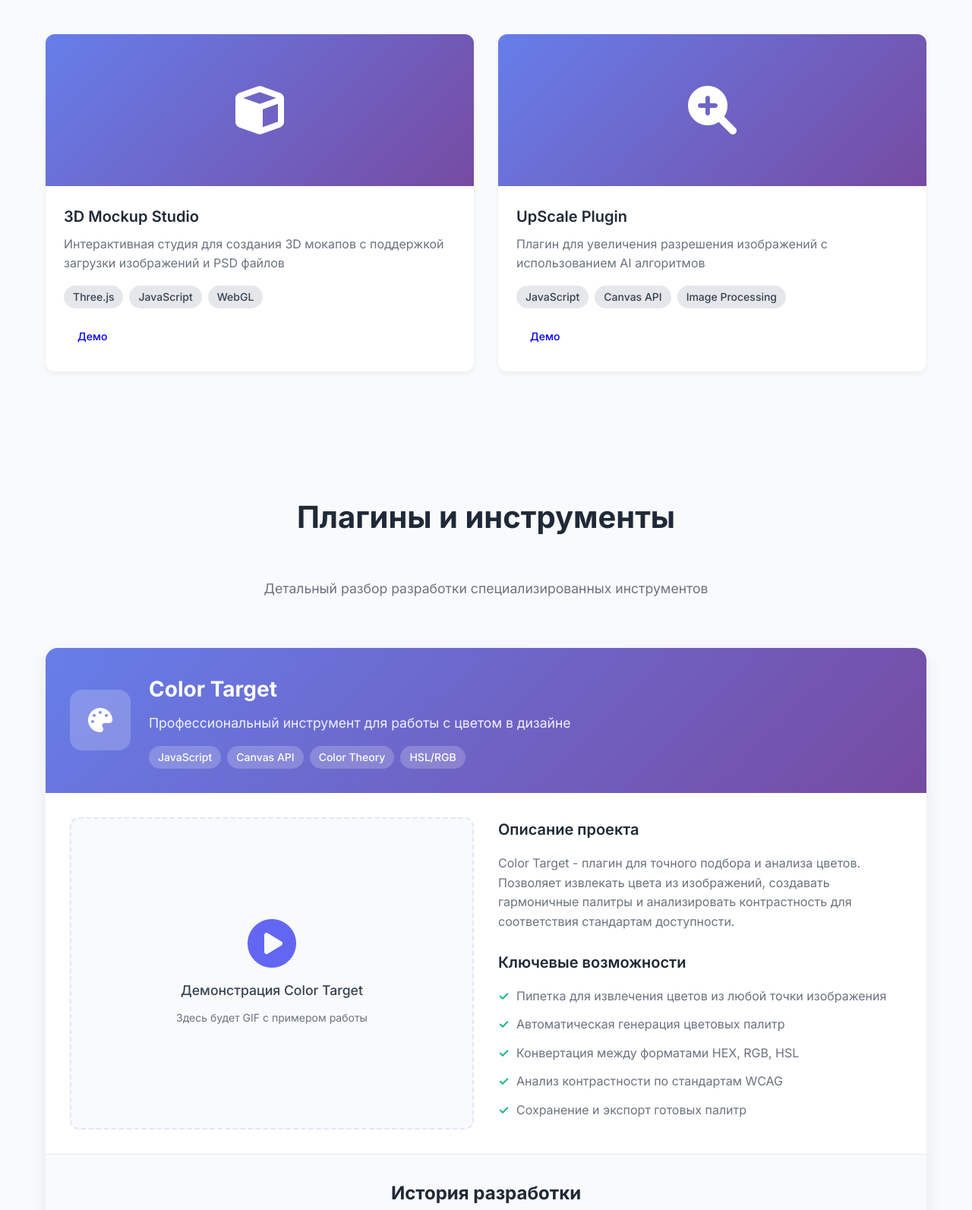
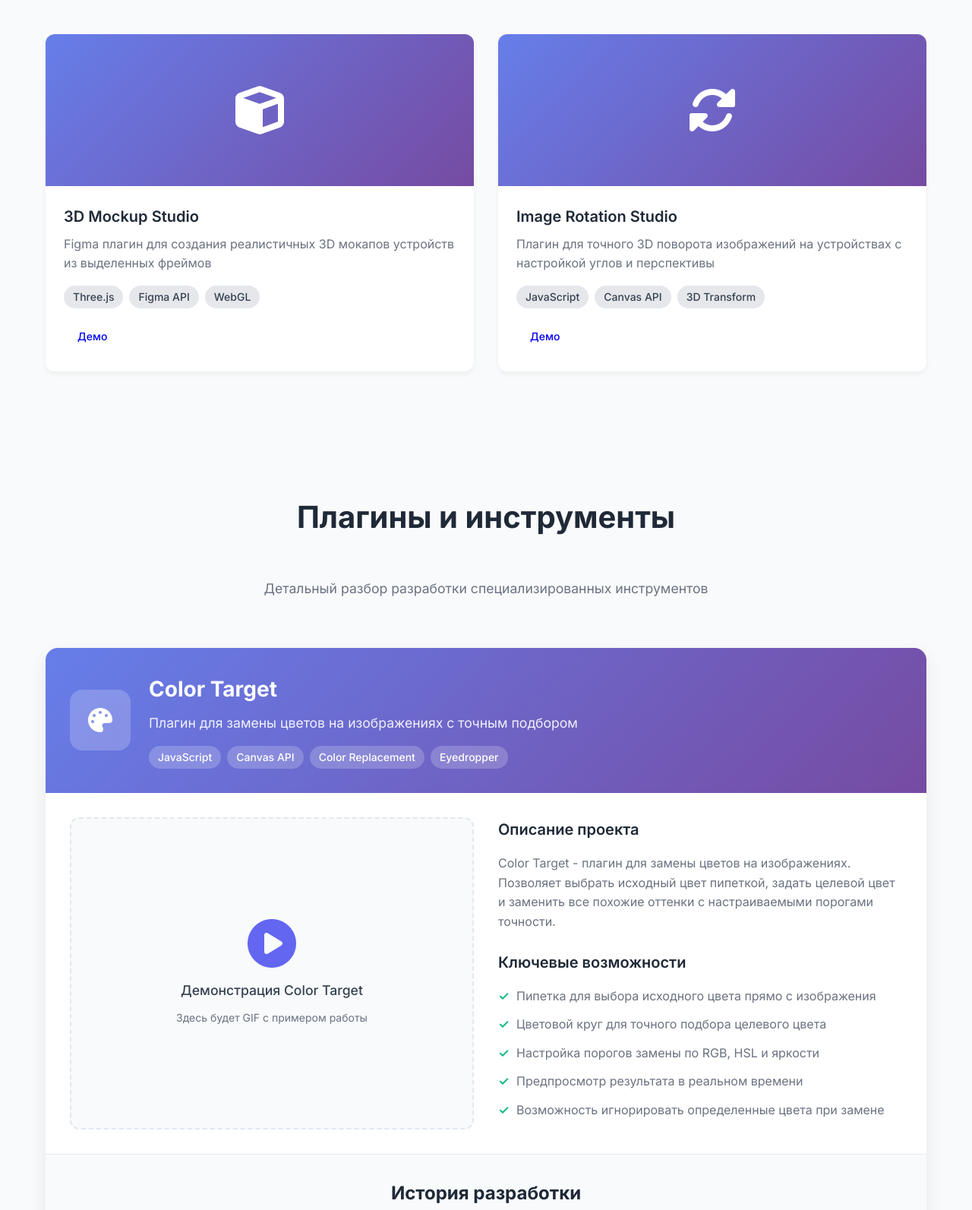
Before and after one commit to senseyko666/portfolio, a website: page index.html in a window 1280 px wide. Shown: the part 2424-4017 px from the top of the page at 76% size. Drawn offline with Linux system fonts and the light colour scheme.

Commit message:
Fix plugin descriptions based on actual functionality: Color Target for color replacement, Image Rotation Studio for 3D device mockups

```diff
--- a/index.html
+++ b/index.html
@@ -130,10 +130,10 @@
                     </div>
                     <div class="project-content">
                         <h3>3D Mockup Studio</h3>
-                        <p>Интерактивная студия для создания 3D мокапов с поддержкой загрузки изображений и PSD файлов</p>
+                        <p>Figma плагин для создания реалистичных 3D мокапов устройств из выделенных фреймов</p>
                         <div class="project-tech">
                             <span>Three.js</span>
-                            <span>JavaScript</span>
+                            <span>Figma API</span>
                             <span>WebGL</span>
                         </div>
                         <div class="project-links">
@@ -144,15 +144,15 @@
 
                 <div class="project-card">
                     <div class="project-image">
-                        <i class="fas fa-search-plus"></i>
+                        <i class="fas fa-sync-alt"></i>
                     </div>
                     <div class="project-content">
-                        <h3>UpScale Plugin</h3>
-                        <p>Плагин для увеличения разрешения изображений с использованием AI алгоритмов</p>
+                        <h3>Image Rotation Studio</h3>
+                        <p>Плагин для точного 3D поворота изображений на устройствах с настройкой углов и перспективы</p>
                         <div class="project-tech">
                             <span>JavaScript</span>
                             <span>Canvas API</span>
-                            <span>Image Processing</span>
+                            <span>3D Transform</span>
                         </div>
                         <div class="project-links">
                             <a href="#" class="btn btn-small">Демо</a>
@@ -177,12 +177,12 @@
                     </div>
                     <div class="plugin-info">
                         <h3>Color Target</h3>
-                        <p class="plugin-tagline">Профессиональный инструмент для работы с цветом в дизайне</p>
+                        <p class="plugin-tagline">Плагин для замены цветов на изображениях с точным подбором</p>
                         <div class="plugin-tech">
                             <span>JavaScript</span>
                             <span>Canvas API</span>
-                            <span>Color Theory</span>
-                            <span>HSL/RGB</span>
+                            <span>Color Replacement</span>
+                            <span>Eyedropper</span>
                         </div>
                     </div>
                 </div>
@@ -198,15 +198,15 @@
 
                     <div class="plugin-description">
                         <h4>Описание проекта</h4>
-                        <p>Color Target - плагин для точного подбора и анализа цветов. Позволяет извлекать цвета из изображений, создавать гармоничные палитры и анализировать контрастность для соответствия стандартам доступности.</p>
+                        <p>Color Target - плагин для замены цветов на изображениях. Позволяет выбрать исходный цвет пипеткой, задать целевой цвет и заменить все похожие оттенки с настраиваемыми порогами точности.</p>
 
                         <h4>Ключевые возможности</h4>
                         <ul>
-                            <li>Пипетка для извлечения цветов из любой точки изображения</li>
-                            <li>Автоматическая генерация цветовых палитр</li>
-                            <li>Конвертация между форматами HEX, RGB, HSL</li>
-                            <li>Анализ контрастности по стандартам WCAG</li>
-                            <li>Сохранение и экспорт готовых палитр</li>
+                            <li>Пипетка для выбора исходного цвета прямо с изображения</li>
+                            <li>Цветовой круг для точного подбора целевого цвета</li>
+                            <li>Настройка порогов замены по RGB, HSL и яркости</li>
+                            <li>Предпросмотр результата в реальном времени</li>
+                            <li>Возможность игнорировать определенные цвета при замене</li>
                         </ul>
                     </div>
                 </div>
@@ -250,12 +250,12 @@
                     </div>
                     <div class="plugin-info">
                         <h3>Image Rotation Studio</h3>
-                        <p class="plugin-tagline">Точный поворот изображений с сохранением качества</p>
+                        <p class="plugin-tagline">3D поворот изображений на мокапах устройств с настройкой перспективы</p>
                         <div class="plugin-tech">
                             <span>JavaScript</span>
-                            <span>Canvas API</span>
-                            <span>Matrix Transform</span>
-                            <span>Image Processing</span>
+                            <span>3D Transform</span>
+                            <span>Device Mockups</span>
+                            <span>Perspective</span>
                         </div>
                     </div>
                 </div>
@@ -271,15 +271,15 @@
 
                     <div class="plugin-description">
                         <h4>Описание проекта</h4>
-                        <p>Image Rotation Studio - плагин для точного поворота изображений на любой угол. Использует математические преобразования матриц для сохранения максимального качества изображения при повороте.</p>
+                        <p>Image Rotation Studio - плагин для размещения изображений на 3D мокапах устройств. Позволяет поворачивать изображение по трем осям (X, Y, Z) для создания реалистичной перспективы на экранах телефонов, планшетов и ноутбуков.</p>
 
                         <h4>Ключевые возможности</h4>
                         <ul>
-                            <li>Поворот на точный угол с помощью слайдера или ввода значения</li>
-                            <li>Предпросмотр результата в реальном времени</li>
-                            <li>Автоматическое масштабирование для сохранения пропорций</li>
-                            <li>Сохранение повернутого изображения в высоком качестве</li>
-                            <li>Поддержка различных форматов изображений</li>
+                            <li>3D поворот по осям X, Y, Z с точностью до градуса</li>
+                            <li>Шаблоны устройств: iPhone, MacBook, планшеты</li>
+                            <li>Настройка масштаба и позиционирования изображения</li>
+                            <li>Предпросмотр в реальном времени с 3D рендерингом</li>
+                            <li>Экспорт готового мокапа в высоком разрешении</li>
                         </ul>
                     </div>
                 </div>
```
